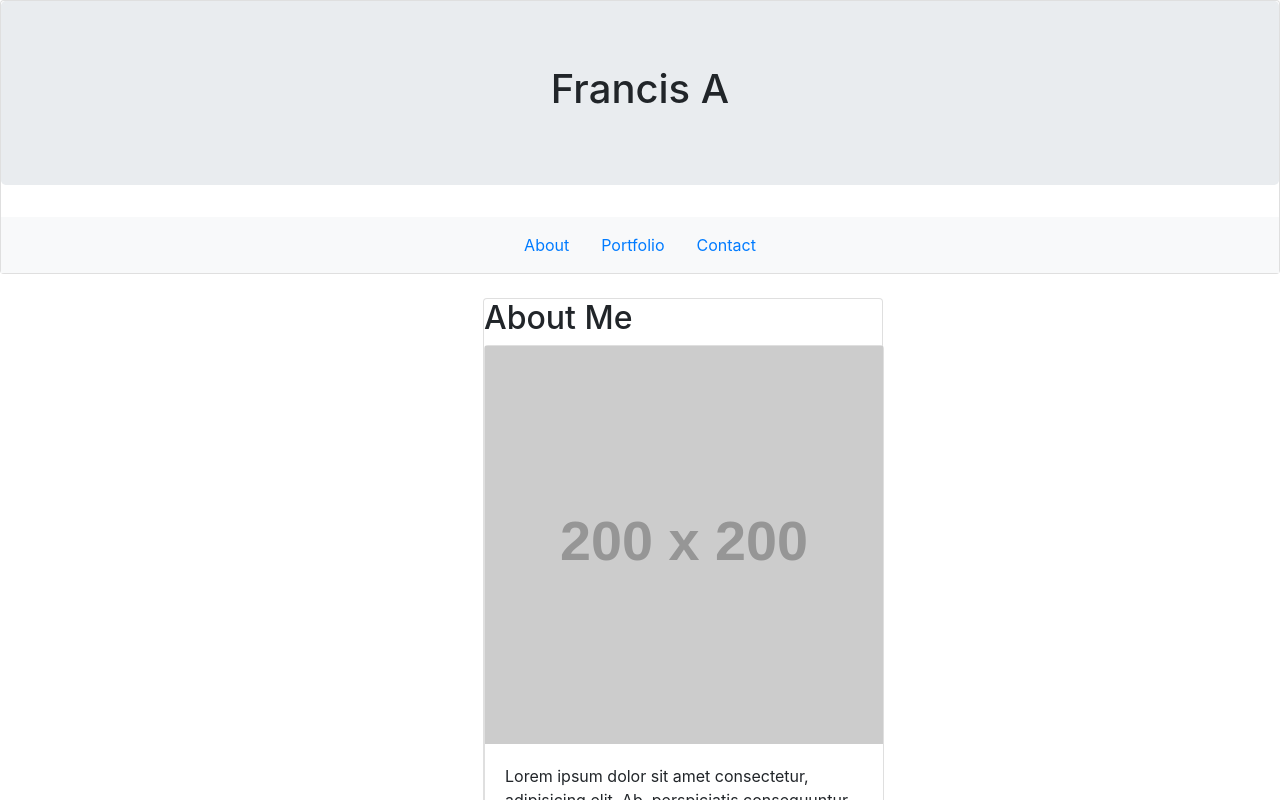
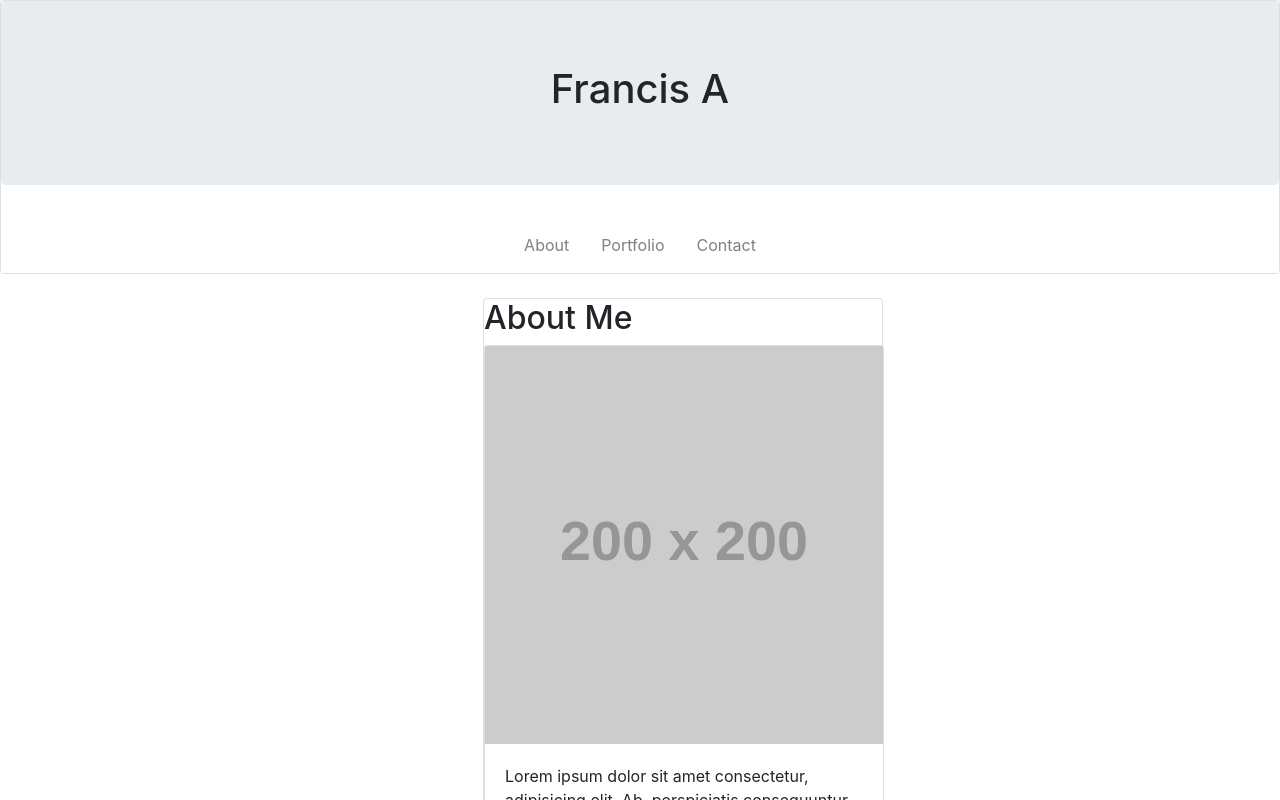
Before and after one commit to falbuna/falbuna.github.io, a plain HTML site: page index.html in a window 1280 px wide. Shown: the top 800 px of the page. Drawn offline with nearby package versions, Linux system fonts and the light colour scheme; placeholder pictures from the web are drawn by us.

Commit message:
Changed font color in Navbar. Started code in contact.html file.

```diff
--- a/index.html
+++ b/index.html
@@ -22,16 +22,16 @@
         <h1>Francis A</h1>
         </div>
 
-        <nav class="navbar navbar-expand-sm bg-light justify-content-center">
+        <nav class="navbar navbar-expand-sm bg-white justify-content-center">
             <ul class="nav justify-content-center">
                 <li class="nav-item">
-                    <a class="nav-link" href="#">About</a>
+                    <a class="nav-link" href="#" style="color: grey">About</a>
                 </li>
                 <li class="nav-item">
-                    <a class="nav-link" href="#">Portfolio</a>
+                    <a class="nav-link" href="#" style="color: grey">Portfolio</a>
                 </li>
                 <li class="nav-tem">
-                    <a class="nav-link" href="#">Contact</a>
+                    <a class="nav-link" href="#" style="color: grey">Contact</a>
                 </li>
             </ul>
         </nav>
```
Also changed, not shown: assets/css/style.css (+7 -0 lines), contact.html (+17 -0 lines).
